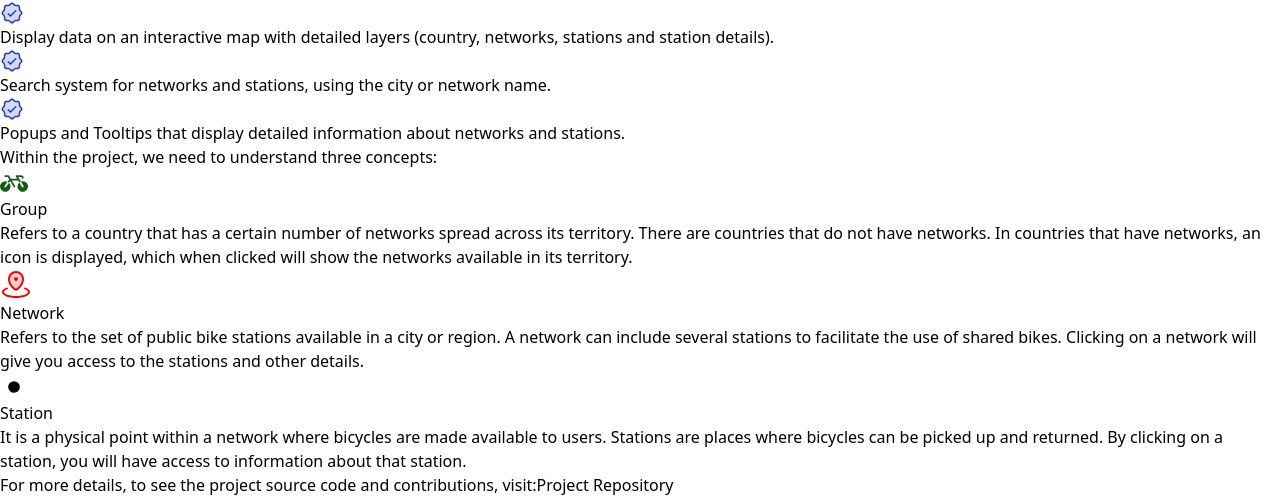
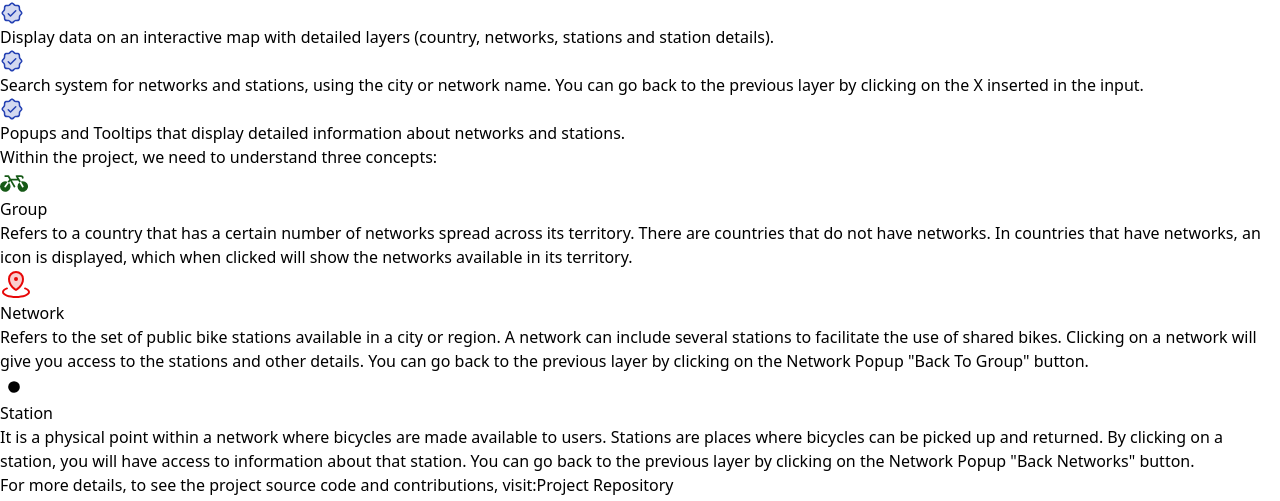
Before and after one commit to patricklimax/challenge-procimo-frontend, a React (Vite) app: page / in a window 1280 px wide. Shown: the part 300-801 px from the top of the page. Built offline with nearby package versions, Linux system fonts and the light colour scheme; no server answers.

Commit message:
feat: adding usage information

```diff
--- a/src/components/UserManual/Concepts/index.tsx
+++ b/src/components/UserManual/Concepts/index.tsx
@@ -43,7 +43,8 @@ export const Concepts = () => {
 						Refers to the set of public bike stations available in a city or
 						region. A network can include several stations to facilitate the use
 						of shared bikes. Clicking on a network will give you access to the
-						stations and other details.
+						stations and other details. You can go back to the previous layer by
+						clicking on the Network Popup "Back To Group" button.
 					</p>
 				</LiList>
 				<LiList>
@@ -59,7 +60,8 @@ export const Concepts = () => {
 						It is a physical point within a network where bicycles are made
 						available to users. Stations are places where bicycles can be picked
 						up and returned. By clicking on a station, you will have access to
-						information about that station.
+						information about that station. You can go back to the previous
+						layer by clicking on the Network Popup "Back Networks" button.
 					</p>
 				</LiList>
 			</UlList>
--- a/src/components/UserManual/FeatureDetails/index.tsx
+++ b/src/components/UserManual/FeatureDetails/index.tsx
@@ -32,7 +32,8 @@ export const FeatureDetails = () => {
 					</div>
 					<p>
 						Search system for networks and stations, using the city or network
-						name.
+						name. You can go back to the previous layer by clicking on the X
+						inserted in the input.
 					</p>
 				</LiList>
 				<LiList>
```
